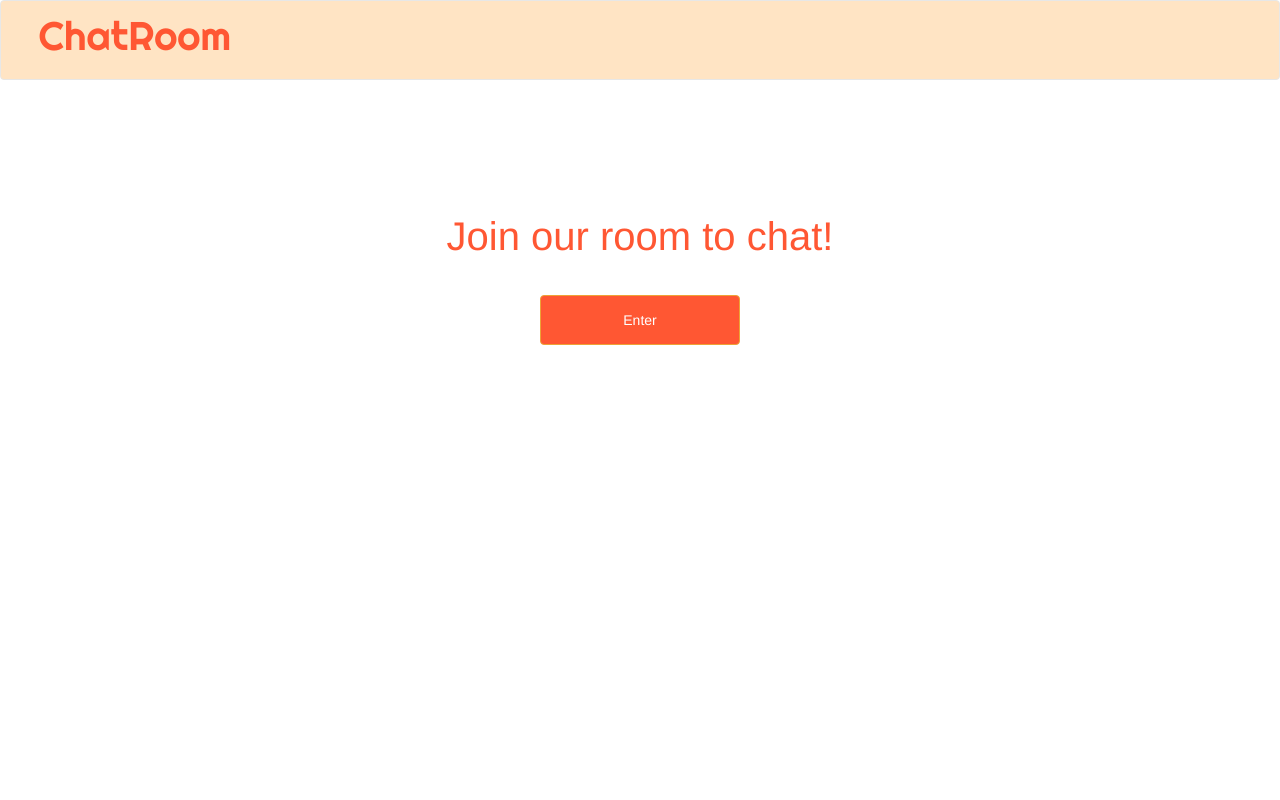
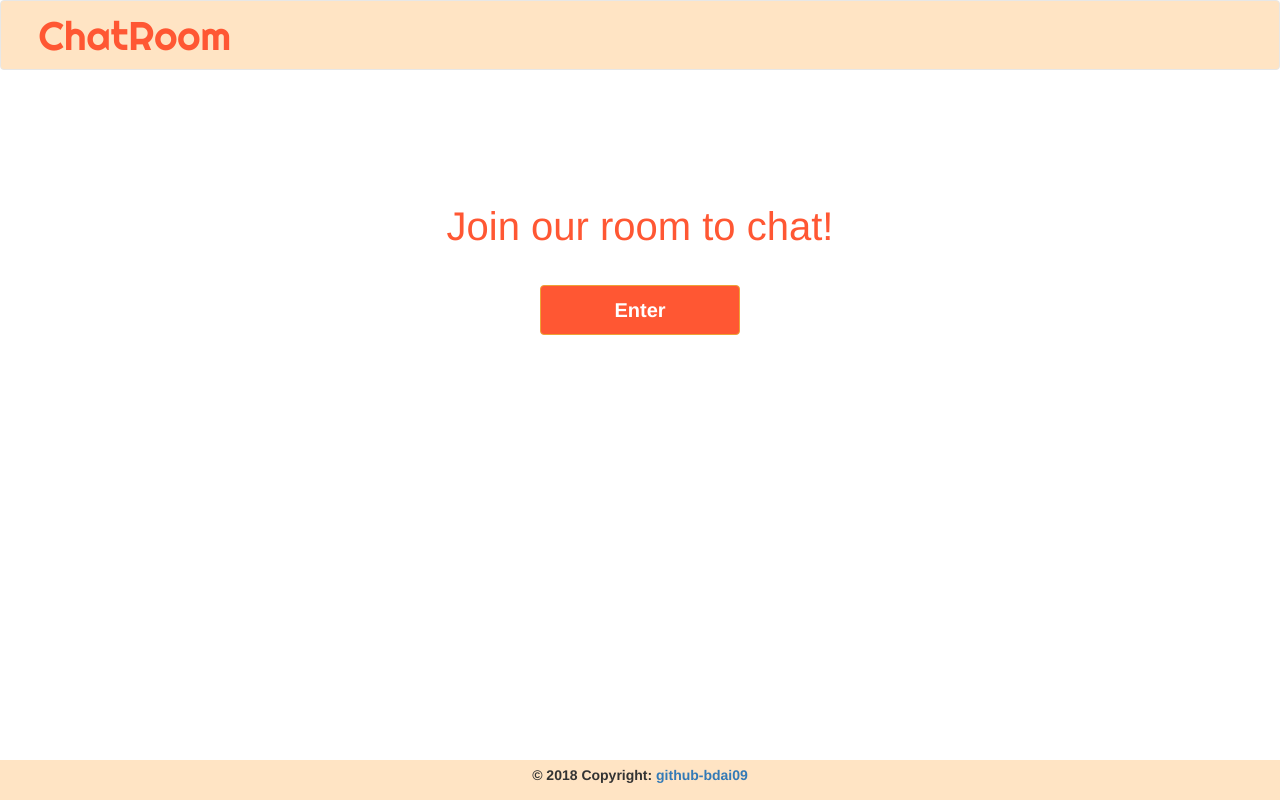
Before and after one commit to bdai09/ChatRoom, a website: page src/index.html in a window 1280 px wide. Drawn offline with nearby package versions, Linux system fonts and the light colour scheme.

Commit message:
homePageDone

```diff
--- a/src/index.html
+++ b/src/index.html
@@ -23,8 +23,18 @@
         </nav>
         <div class="invite">
             <p>Join our room to chat!</p>
-            <button type="button"  class="btn btn-warning">Enter</button>
+            <button type="button"  class="btn btn-warning" style="font-weight:bold;font-size: 20px">Enter</button>
+        </div>
 
+        <!-- Footer -->
+        <footer>
+        <!-- Copyright -->
+        <div class="footer-copyright text-center" style="font-weight:bold; margin-top: 5px;" >© 2018 Copyright:
+          <a href="https://github.com/bdai09/ChatRoom.git"> github-bdai09</a>
         </div>
+        <!-- Copyright -->
+      </footer>
+      <!-- Footer -->
 </body>
+
 </html>
--- a/src/main.css
+++ b/src/main.css
@@ -8,7 +8,7 @@
 
 .navbar-default{
     background-color: bisque;
-    height: 80px;
+    height: 70px;
 }
 
 .invite{
@@ -23,3 +23,11 @@
     width: 200px;
     margin-top: 20px;
 }
+
+footer{
+    background-color: bisque;
+    bottom:0;
+    position:fixed;
+    width:100%;
+    height:40px;
+}
```
